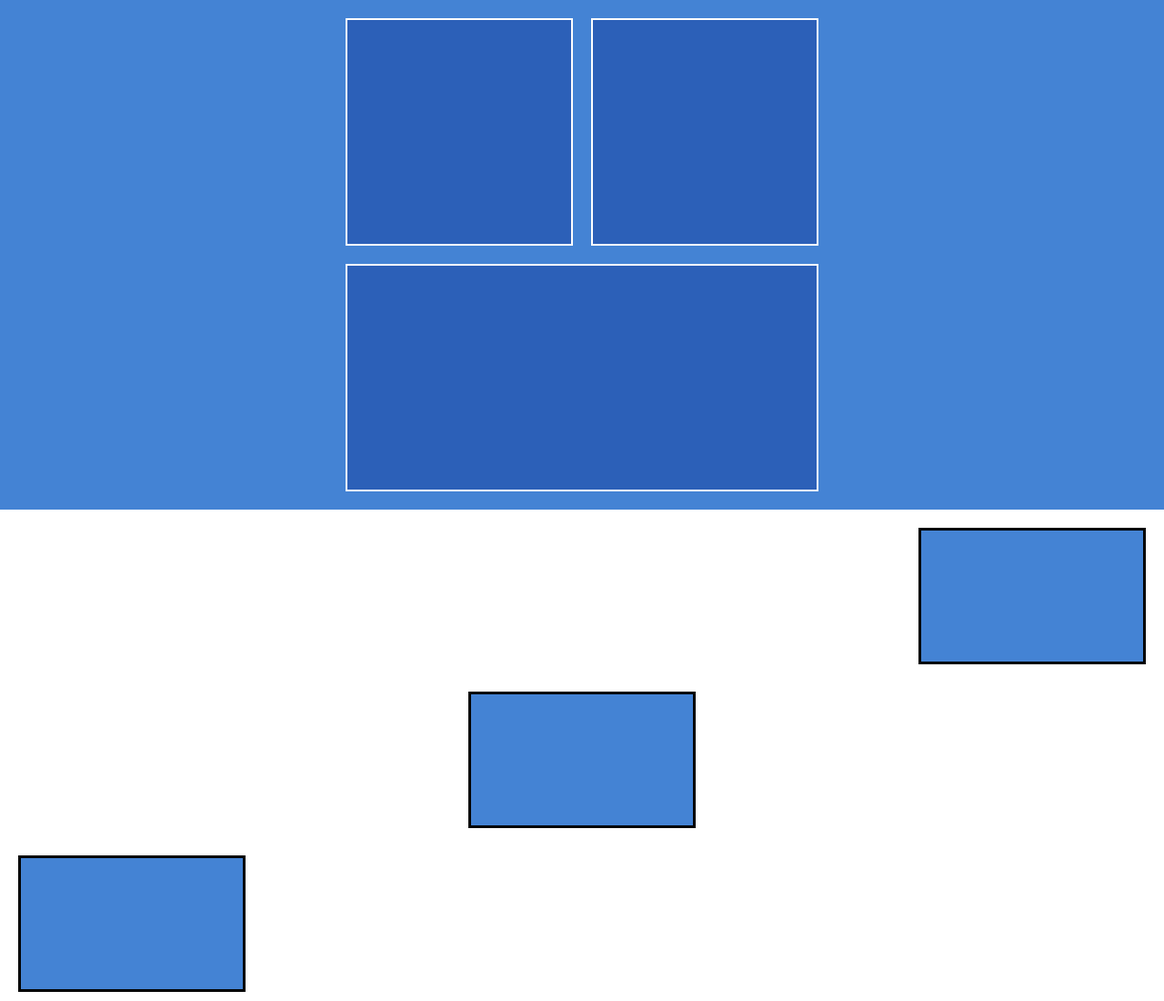
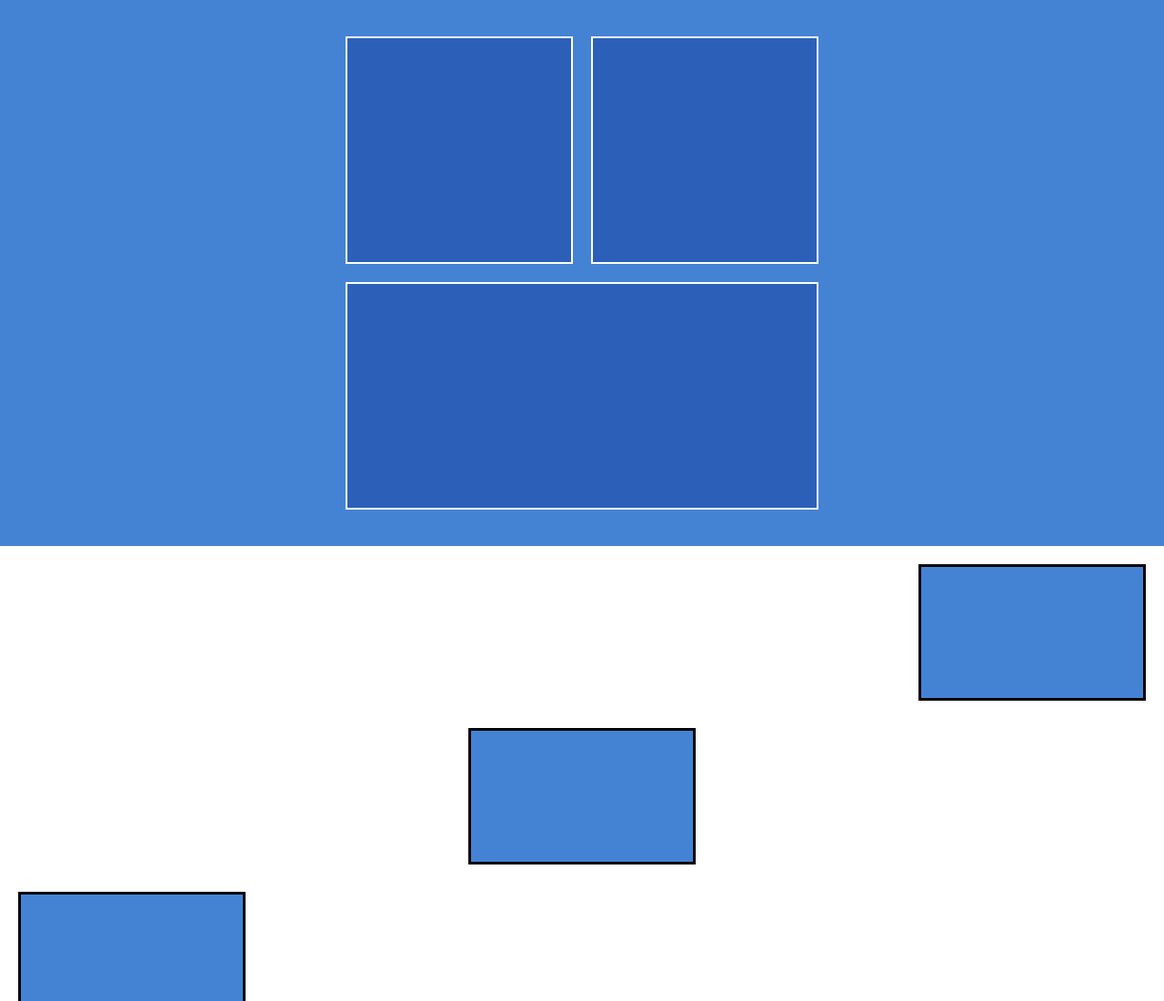
Before and after one commit to Joewebsta/html-css-layout-workshop, a plain HTML site: page challenge-1/index.html in a window 1280 px wide. Shown: the top 1100 px of the page at 91% size. Drawn offline with Linux system fonts and the light colour scheme.

Commit message:
Refactor challenge 1 section 1

```diff
--- a/challenge-1/styles.css
+++ b/challenge-1/styles.css
@@ -13,30 +13,27 @@ body {
 }
 
 .section-1 {
+  background: #4483D4;
   display: grid;
-  grid-template-columns: auto 250px 250px auto;
+  grid-template-columns: 1fr repeat(2, minmax(auto, 250px)) 1fr;
   grid-template-rows: 250px 250px;
   grid-gap: 20px;
-  background: #4483D4;
-  padding: 20px;
-  color: white;
+  padding: 40px;
+  align-content: center;
 }
 
-.section-1 > .box {
+.section-1 .box {
   background: #2C60B8;
-  display: grid;
-  justify-items: center;
-  align-items: center;
-  font-size: 40px;
   border: 2px solid white;
 }
 
-.section-1 > .box1 {
+.section-1 .box1 {
   grid-column: 2;
 }
 
-.section-1 > .box3 {
-grid-column: 2 / span 2;
+.section-1 .box3 {
+  grid-row: 2;
+  grid-column: 2 / 4;
 }
 
 /* VERSION 1 - COLUMNS */
```
